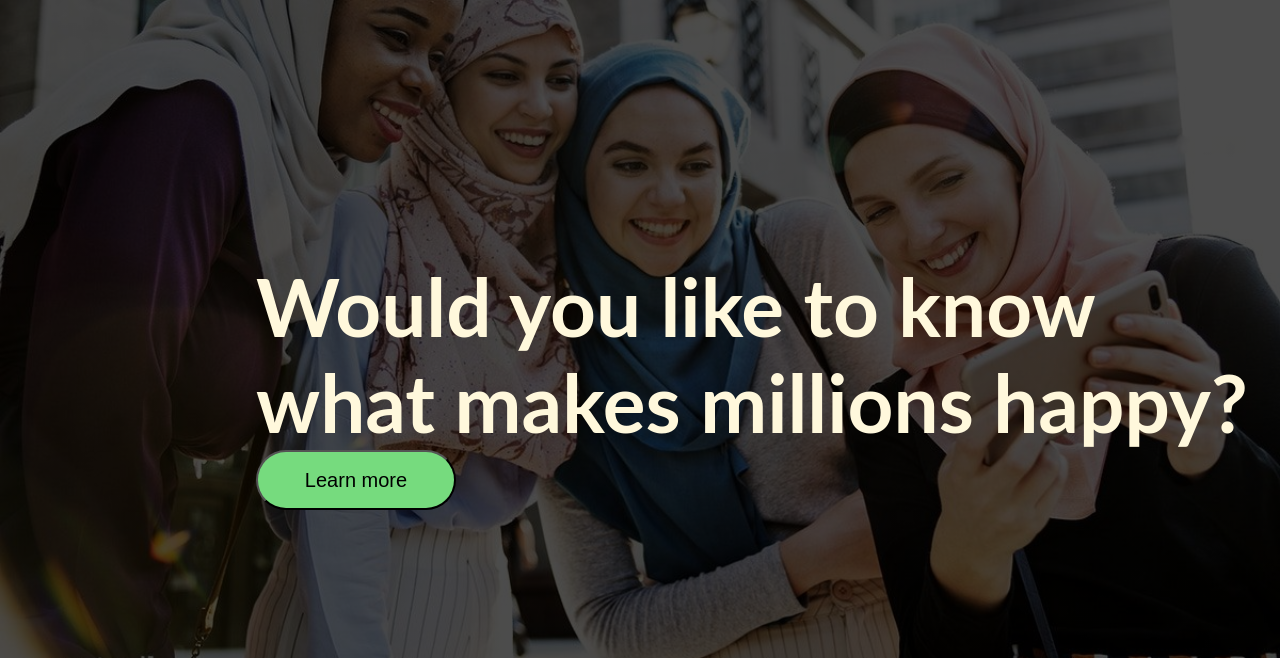
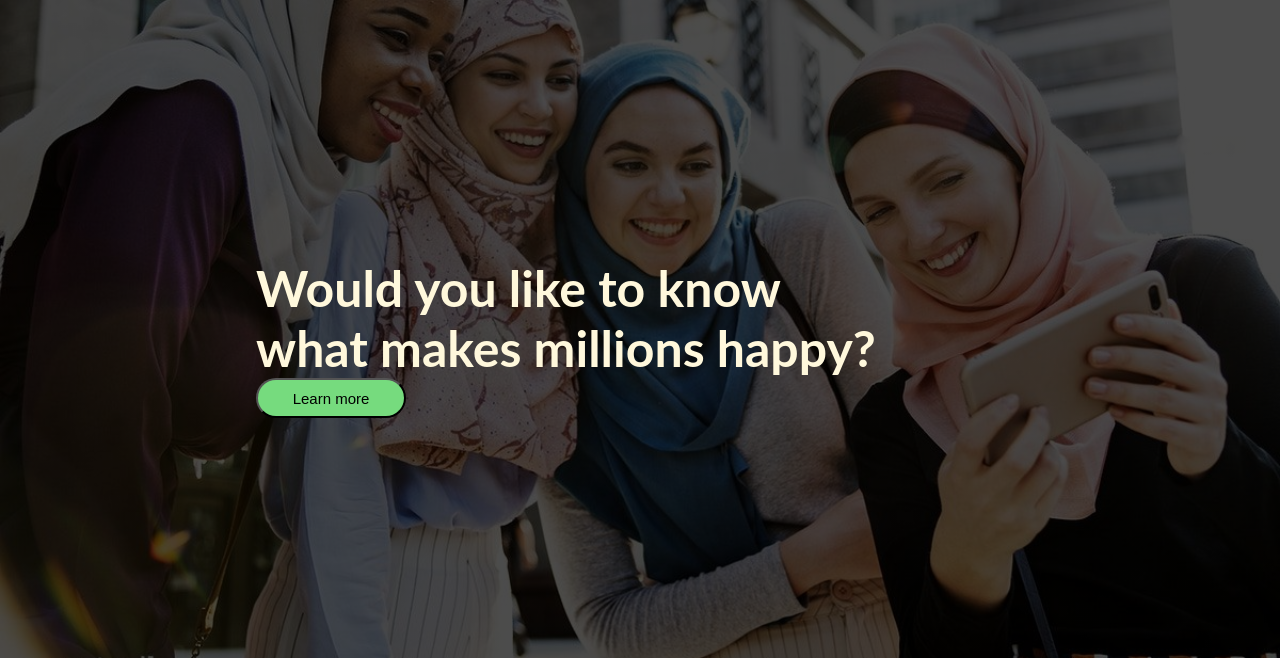
Before and after one commit to JasonTHolmes/masjid-website, a plain HTML site: page index.html in a window 1280 px wide. Shown: the part 142-800 px from the top of the page. Drawn offline with Linux system fonts and the light colour scheme.

Commit message:
added a querie.

```diff
--- /dev/null
+++ b/css/queries.css
@@ -0,0 +1,23 @@
+@media only screen and (max-width: 1359px) {
+    .header-text h2 {
+        font-size: 250%;
+        color: cornsilk;
+}
+
+    button {
+        background-color: rgb(118, 219, 126);
+        font-size: 15px;
+        width: 150px;
+        height: 40px;
+        border-radius: 50px;
+        -webkit-border-radius: 50px;
+        -moz-border-radius: 50px;
+        -ms-border-radius: 50px;
+        -o-border-radius: 50px;
+    }
+
+
+
+
+
+}
--- a/index.html
+++ b/index.html
@@ -5,6 +5,7 @@
     <meta name="viewport" content="width=device-width, initial-scale=1.0">
 
     <link rel="stylesheet" type="text/css" href="css/style.css">
+    <link rel="stylesheet" type="text/css" href="css/queries.css">
     <title>Islamic Center</title>
 </head>
 <body>
```
